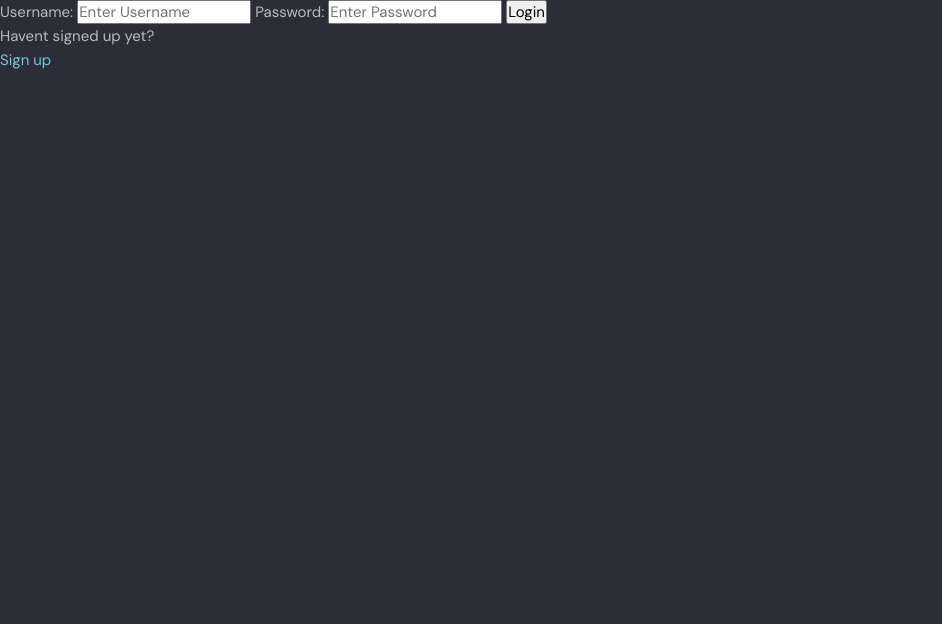
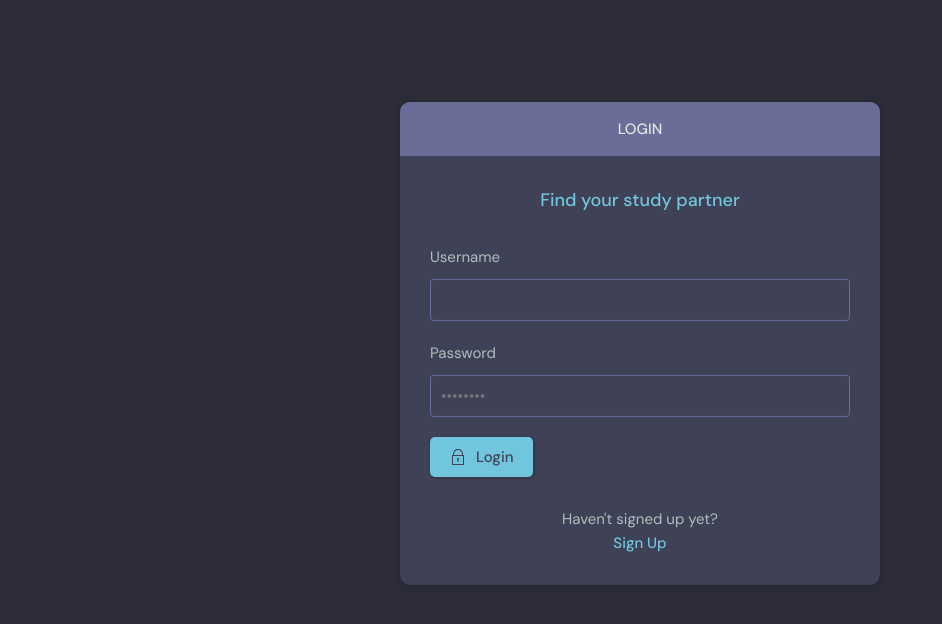
Before and after one commit to amir1226/tzuzul-project3-discord, a Django app: a page that uses proyecto3_discord/templates/navbar.html in a window 1280 px wide. Shown: the part 76-700 px from the top of the page, without its empty margins (0-942 px from the left). Run offline with Django 4.2, Linux system fonts and the light colour scheme.

Commit message:
Updating login/register user form

```diff
--- a/proyecto3_discord/base/templates/base/login_register.html
+++ b/proyecto3_discord/base/templates/base/login_register.html
@@ -1,37 +1,97 @@
 {% extends 'main.html' %}
 
 {% block content %}
+<main class="auth layout">
+
+  {% if page == 'login' %}
+  <div class="container">
+    <div class="layout__box">
+      <div class="layout__boxHeader">
+        <div class="layout__boxTitle">
+          <h3>Login</h3>
+        </div>
+      </div>
+      <div class="layout__body">
+        <h2 class="auth__tagline">Find your study partner</h2>
+
+        <form class="form" action="" method="POST">
+          {% csrf_token %}
+          <div class="form__group form__group">
+            <label for="room_name">Username</label>
+            <input id="username" name="username" type="username" />
+          </div>
+          <div class=" form__group">
+            <label for="password">Password</label>
+            <input id="password" name="password" type="password"
+              placeholder="&bull;&bull;&bull;&bull;&bull;&bull;&bull;&bull;" />
+          </div>
+
+          <button class="btn btn--main" type="submit">
+            <svg version="1.1" xmlns="http://www.w3.org/2000/svg" width="32" height="32" viewBox="0 0 32 32">
+              <title>lock</title>
+              <path
+                d="M27 12h-1v-2c0-5.514-4.486-10-10-10s-10 4.486-10 10v2h-1c-0.553 0-1 0.447-1 1v18c0 0.553 0.447 1 1 1h22c0.553 0 1-0.447 1-1v-18c0-0.553-0.447-1-1-1zM8 10c0-4.411 3.589-8 8-8s8 3.589 8 8v2h-16v-2zM26 30h-20v-16h20v16z">
+              </path>
+              <path
+                d="M15 21.694v4.306h2v-4.306c0.587-0.348 1-0.961 1-1.694 0-1.105-0.895-2-2-2s-2 0.895-2 2c0 0.732 0.413 1.345 1 1.694z">
+              </path>
+            </svg>
+
+            Login
+          </button>
+        </form>
+
+        <div class="auth__action">
+          <p>Haven't signed up yet?</p>
+          <a href="{% url 'register' %}" class="btn btn--link">Sign Up</a>
+        </div>
+      </div>
+    </div>
+  </div>
+  {% else %}
+  <div class="container">
+    <div class="layout__box">
+      <div class="layout__boxHeader">
+        <div class="layout__boxTitle">
+          <h3>Register</h3>
+        </div>
+      </div>
+      <div class="layout__body">
+        <h2 class="auth__tagline">Find your study partner</h2>
+
+        <form class="form" action="" method="POST">
+          {% csrf_token %}
+
+          {% for field in form %}
+          <div class="form__group form__group">
+            <label for="room_name">{{field.label}}</label>
+            {{field}}
+          </div>
+          {% endfor %}
 
 
-{% if page == 'login' %}
-<div>
-    <form method="POST" action="">
-        {% csrf_token %}
+          <button class="btn btn--main" type="submit">
+            <svg version="1.1" xmlns="http://www.w3.org/2000/svg" width="32" height="32" viewBox="0 0 32 32">
+              <title>lock</title>
+              <path
+                d="M27 12h-1v-2c0-5.514-4.486-10-10-10s-10 4.486-10 10v2h-1c-0.553 0-1 0.447-1 1v18c0 0.553 0.447 1 1 1h22c0.553 0 1-0.447 1-1v-18c0-0.553-0.447-1-1-1zM8 10c0-4.411 3.589-8 8-8s8 3.589 8 8v2h-16v-2zM26 30h-20v-16h20v16z">
+              </path>
+              <path
+                d="M15 21.694v4.306h2v-4.306c0.587-0.348 1-0.961 1-1.694 0-1.105-0.895-2-2-2s-2 0.895-2 2c0 0.732 0.413 1.345 1 1.694z">
+              </path>
+            </svg>
 
-        <label>Username:</label>
-        <input type="text" name="username" placeholder="Enter Username" />
+            Register
+          </button>
+        </form>
 
-        <label>Password:</label>
-        <input type="password" name="password" placeholder="Enter Password" />
-
-        <input type="submit" value="Login" />
-    </form>
-
-    <p>Havent signed up yet?</p>
-    <a href="{% url 'register' %}">Sign up</a>
-</div>
-
-{% else %}
-
-<div>
-    <form method="POST" action="">
-        {% csrf_token %}
-        {{form.as_p}}
-        <input type="submit" value="Register" />
-    </form>
-    <p>Already signed up yet?</p>
-    <a href="{% url 'login' %}">Login</a>
-</div>
-{% endif %}
-
+        <div class="auth__action">
+          <p>Already signed up yet?</p>
+          <a href="{% url 'login' %}" class="btn btn--link">Sign Up</a>
+        </div>
+      </div>
+    </div>
+  </div>
+  {% endif %}
+</main>
 {% endblock content %}
--- a/proyecto3_discord/base/templates/base/profile.html
+++ b/proyecto3_discord/base/templates/base/profile.html
@@ -20,8 +20,10 @@
         <div class="profile__info">
         <h3>{{user.username}}</h3>
         <p>@{{user.username}}</p>
-        <a href="edit-user.html" class="btn btn--main btn--pill">Edit Profile</a>
+        {% if request.user == user %}
+        <a href="{% url 'update-user' %}" class="btn btn--main btn--pill">Edit Profile</a>
         </div>
+        {% endif %}
         <div class="profile__about">
         <h3>About</h3>
         <p>
--- a/proyecto3_discord/base/urls.py
+++ b/proyecto3_discord/base/urls.py
@@ -11,5 +11,7 @@ urlpatterns = [
     path('create-room/', views.create_room, name='create-room'),
     path('update-room/<str:pk>', views.update_room, name='update-room'),
     path('delete-room/<str:pk>', views.delete_room, name='delete-room'),
-    path('delete-message/<str:pk>', views.delete_message, name='delete-message')
+    path('delete-message/<str:pk>', views.delete_message, name='delete-message'),
+    path('update-user', views.update_user, name='update-user')
+
 ]
--- a/proyecto3_discord/base/views.py
+++ b/proyecto3_discord/base/views.py
@@ -7,7 +7,7 @@ from django.contrib.auth.decorators import login_required
 from django.contrib.auth.forms import UserCreationForm
 from django.contrib import messages
 from .models import Message, Room, Topic
-from .forms import RoomForm
+from .forms import RoomForm, UserForm
 
 """ rooms = [
     {'id': 1, 'name': 'Lets learn .net!'},
@@ -165,3 +165,16 @@ def delete_message(request, pk):
         return redirect('home')
 
     return render(request, 'base/delete.html', {'obj':message})
+
+
+@login_required(login_url='login')
+def update_user(request):
+    user= request.user
+    form = UserForm(instance=user)
+
+    if request.method=='POST':
+        form = UserForm(request.POST, instance=user)
+        if form.is_valid():
+            form.save()
+            return redirect('user-profile', pk=user.id)
+    return render(request, 'base/update-user.html', {'form':form})
--- a/proyecto3_discord/templates/navbar.html
+++ b/proyecto3_discord/templates/navbar.html
@@ -46,7 +46,7 @@
         {% endif %}
 
         <div class="dropdown-menu">
-          <a href="settings.html" class="dropdown-link"
+          <a href="{% url 'update-user' %}" class="dropdown-link"
             ><svg version="1.1" xmlns="http://www.w3.org/2000/svg" width="32" height="32" viewBox="0 0 32 32">
               <title>tools</title>
               <path
```
Also changed, not shown: proyecto3_discord/base/forms.py (+6 -1 lines), proyecto3_discord/base/templates/base/delete.html (+31 -6 lines).
